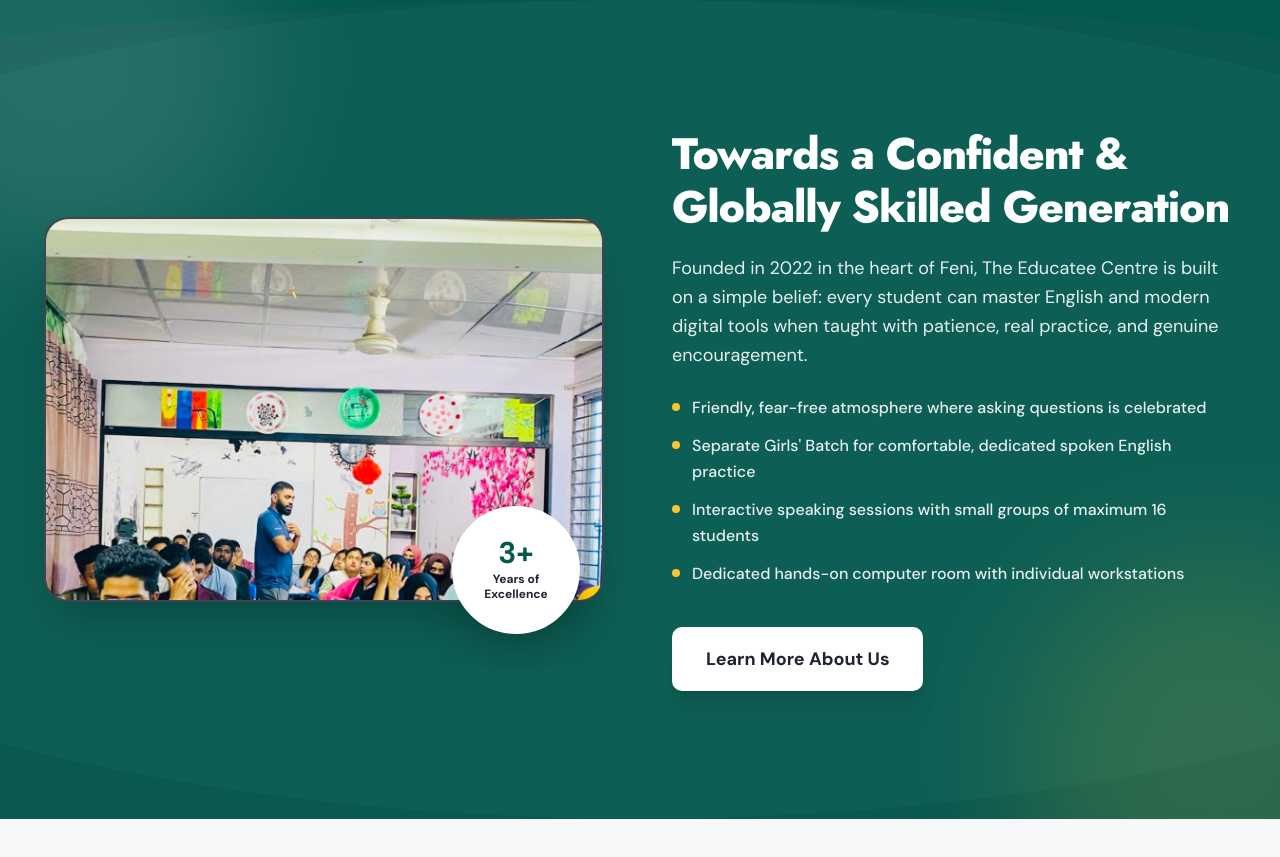
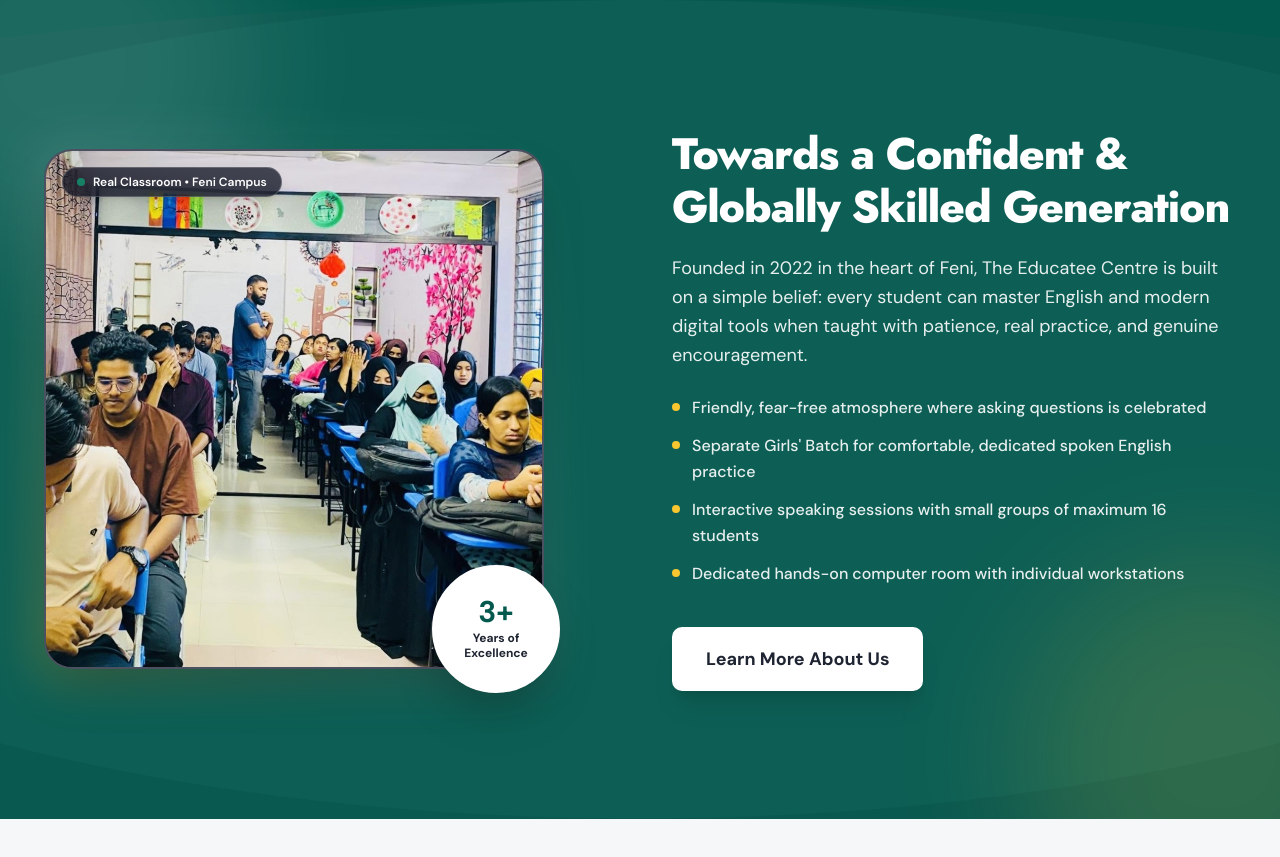
Before and after one commit to mahid559/the_educatee_centre, a Next.js app: page / in a window 1280 px wide. Shown: the part 920-1777 px from the top of the page. Built offline with nearby package versions, Linux system fonts and the light colour scheme.

Commit message:
feat: integrate high-resolution classroom photo into About sections with optimal framing and live session badge

```diff
--- a/src/app/about/AboutClientView.tsx
+++ b/src/app/about/AboutClientView.tsx
@@ -75,19 +75,25 @@ export default function AboutClientView() {
               transition={{ duration: 0.6 }}
               className="lg:col-span-5 relative flex justify-center"
             >
-              <div className="relative">
-                <div className="relative max-w-full w-[280px] sm:w-[350px] h-[360px] sm:h-[440px] rounded-2xl overflow-hidden border border-[#E2E9EB] shadow-2xl bg-slate-900 z-10">
+              <div className="relative w-full max-w-[420px]">
+                {/* Subtle soft ambient glow */}
+                <div
+                  className="absolute -inset-2 rounded-3xl bg-gradient-to-tr from-[#03594E]/15 to-[#F8C62F]/15 blur-xl pointer-events-none"
+                  aria-hidden="true"
+                />
+
+                <div className="group relative w-full aspect-[978/1018] rounded-2xl overflow-hidden border border-[#E2E9EB] shadow-2xl bg-slate-900 z-10">
                   <Image
                     src={about.story.image}
                     alt={about.story.imageAlt}
                     fill
-                    sizes="(max-width: 768px) 100vw, 400px"
-                    className="object-cover object-center hover:scale-105 transition-transform duration-700 ease-out"
+                    sizes="(max-width: 768px) 100vw, 440px"
+                    className="object-cover object-center group-hover:scale-105 transition-transform duration-700 ease-out"
                   />
-                  <div className="absolute inset-0 bg-gradient-to-t from-slate-950/60 via-transparent to-transparent pointer-events-none" />
+                  <div className="absolute inset-0 bg-gradient-to-t from-slate-950/40 via-transparent to-transparent pointer-events-none" />
                 </div>
 
-                <div className="absolute -bottom-4 right-2 bg-[#1F2432] text-white px-4 py-2 rounded-xl font-bold text-xs shadow-xl border border-white/10 z-20 flex items-center gap-2 font-[var(--font-jost)]">
+                <div className="absolute -bottom-4 right-2 sm:right-4 bg-[#1F2432] text-white px-4 py-2 rounded-xl font-bold text-xs shadow-xl border border-white/10 z-20 flex items-center gap-2 font-[var(--font-jost)] select-none">
                   <span className="w-2 h-2 rounded-full bg-[#F8C62F]" />
                   <span>Est. 2022 • College Road, Feni</span>
                 </div>
--- a/src/components/AboutPreview.tsx
+++ b/src/components/AboutPreview.tsx
@@ -63,20 +63,33 @@ export function AboutPreview() {
         <div className="grid grid-cols-1 lg:grid-cols-12 gap-12 lg:gap-16 items-center">
           {/* Left Column: Image with Floating Circular Badge (6 cols) */}
           <div className="lg:col-span-6 relative flex justify-center lg:justify-start">
-            <div className="about-anim-image relative w-full max-w-[560px]">
-              {/* Main Photo with 24px rounded corners and shadow */}
-              <div className="relative w-full aspect-[4/3] sm:aspect-[16/11] rounded-[24px] overflow-hidden shadow-2xl border-2 border-white/20 bg-slate-900">
+            <div className="about-anim-image relative w-full max-w-[500px]">
+              {/* Subtle ambient light behind frame */}
+              <div
+                className="absolute -inset-3 rounded-[32px] bg-gradient-to-tr from-[#F8C62F]/25 via-white/10 to-transparent blur-xl pointer-events-none"
+                aria-hidden="true"
+              />
+
+              {/* Main Photo with matching aspect ratio so zero classroom details get cropped */}
+              <div className="group relative w-full aspect-[4/4.2] sm:aspect-[4/4.2] lg:aspect-[978/1018] rounded-[24px] sm:rounded-[28px] overflow-hidden shadow-2xl border-2 border-white/25 bg-slate-900">
                 <Image
                   src={aboutPreview.image}
                   alt={aboutPreview.imageAlt}
                   fill
-                  sizes="(max-width: 768px) 100vw, (max-width: 1200px) 50vw, 560px"
-                  className="object-cover object-[center_20%]"
+                  priority
+                  sizes="(max-width: 768px) 100vw, (max-width: 1200px) 50vw, 500px"
+                  className="object-cover object-center group-hover:scale-[1.025] transition-transform duration-700 ease-out"
                 />
+
+                {/* Authentic live classroom tag */}
+                <div className="absolute top-3.5 left-3.5 sm:top-4 sm:left-4 z-10 px-3.5 py-1.5 rounded-full bg-slate-950/70 backdrop-blur-md border border-white/20 text-white text-[11px] sm:text-xs font-semibold flex items-center gap-2 shadow-lg select-none">
+                  <span className="w-2 h-2 rounded-full bg-emerald-400 animate-pulse" />
+                  <span>Real Classroom • Feni Campus</span>
+                </div>
               </div>
 
-              {/* Floating Circular Experience Badge (Exact match to language-courses-128 experience-img) */}
-              <div className="absolute -bottom-6 -right-3 sm:-bottom-8 sm:right-6 w-28 h-28 sm:w-32 sm:h-32 rounded-full bg-white shadow-2xl flex flex-col items-center justify-center border-4 border-white text-center z-10 select-none">
+              {/* Floating Circular Experience Badge */}
+              <div className="absolute -bottom-5 -right-3 sm:-bottom-6 sm:-right-4 w-28 h-28 sm:w-32 sm:h-32 rounded-full bg-white shadow-2xl flex flex-col items-center justify-center border-4 border-white text-center z-20 select-none hover:scale-105 transition-transform duration-300">
                 <span className="text-2xl sm:text-3xl font-extrabold text-[#03594E] leading-none font-[var(--font-jost)]">
                   3+
                 </span>
--- a/src/data/content.ts
+++ b/src/data/content.ts
@@ -290,8 +290,8 @@ export const siteContent = {
     story: {
       tag: "OUR STORY",
       title: "A Friendly Sanctuary for English & Digital Mastery in Feni",
-      image: "/images/gallery/classroom/557593266_792413500209639_4966182424805824257_n.jpg",
-      imageAlt: "Inside The Educatee Centre interactive classroom",
+      image: "/images/about/about-classroom.jpg",
+      imageAlt: "Engr. Zahir Uddin Babar conducting an interactive English session in the modern classroom at The Educatee Centre Feni",
       // TODO: Confirm exact founding month/date in 2022 with Engr. Zahir Uddin Babar
       paragraph1: "Established in 2022 in the heart of Feni, The Educatee Centre was born out of a clear observation: countless bright students, job seekers, and professionals in our community felt held back — not by lack of intelligence, but by anxiety and hesitation when speaking English or working with modern digital tools.",
       paragraph2: "We built The Educatee Centre to be the exact opposite of an intimidating coaching center. Located on the quiet 5th floor of Appayan Afroz Tower on College Road, our campus is an encouraging, judgment-free space where making mistakes is celebrated as the first natural step toward real mastery.",
@@ -344,7 +344,7 @@ export const siteContent = {
     ],
     ctaText: "Learn More About Us",
     ctaLink: "/about",
-    image: "/images/gallery/classroom/557593266_792413500209639_4966182424805824257_n.jpg",
+    image: "/images/about/about-classroom.jpg",
     imageAlt: "Inside The Educatee Centre interactive classroom",
   },
 
```
Also changed, not shown: public/images/about/about-classroom.jpg (added), src/data/gallery-manifest.json.
